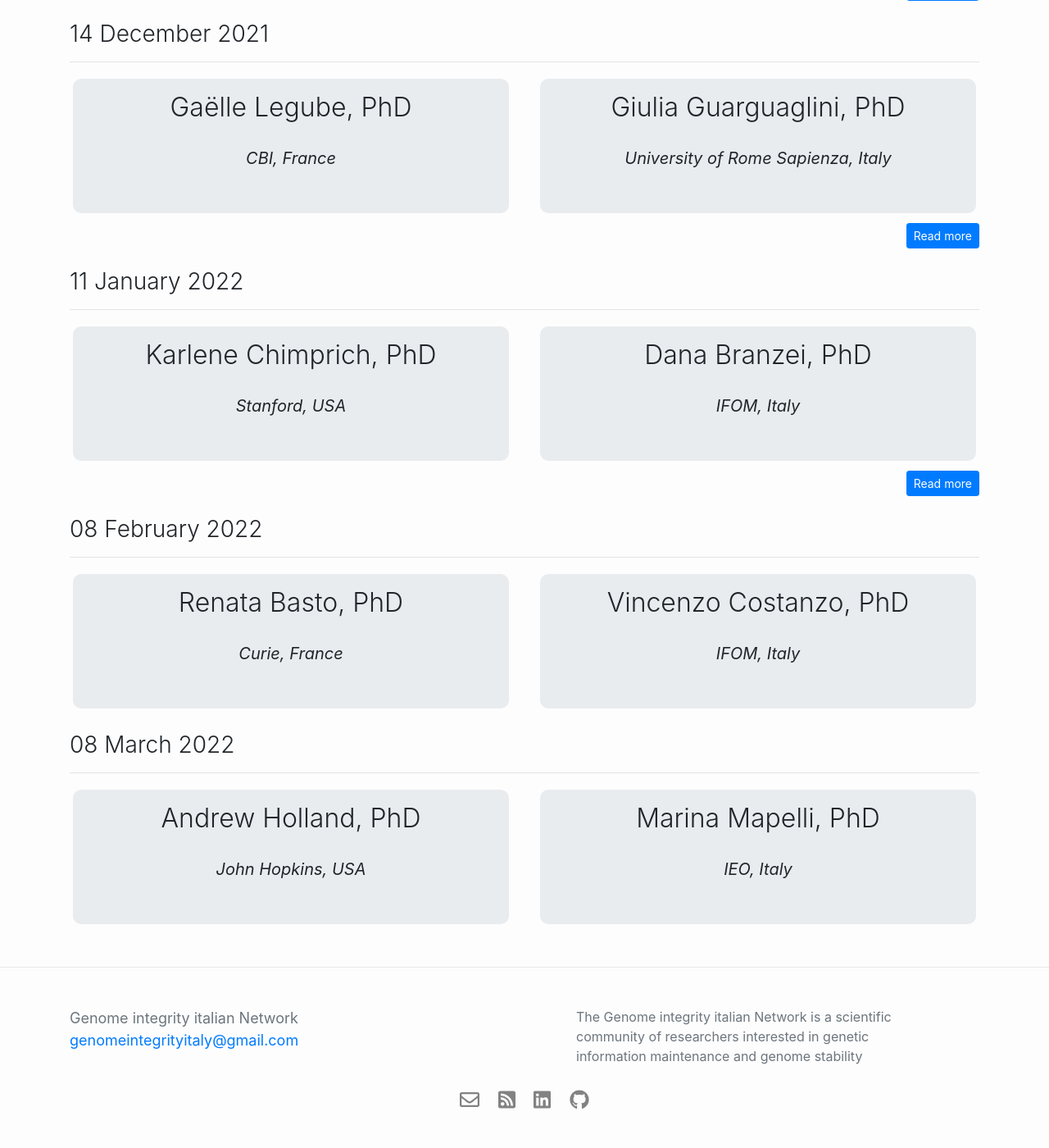
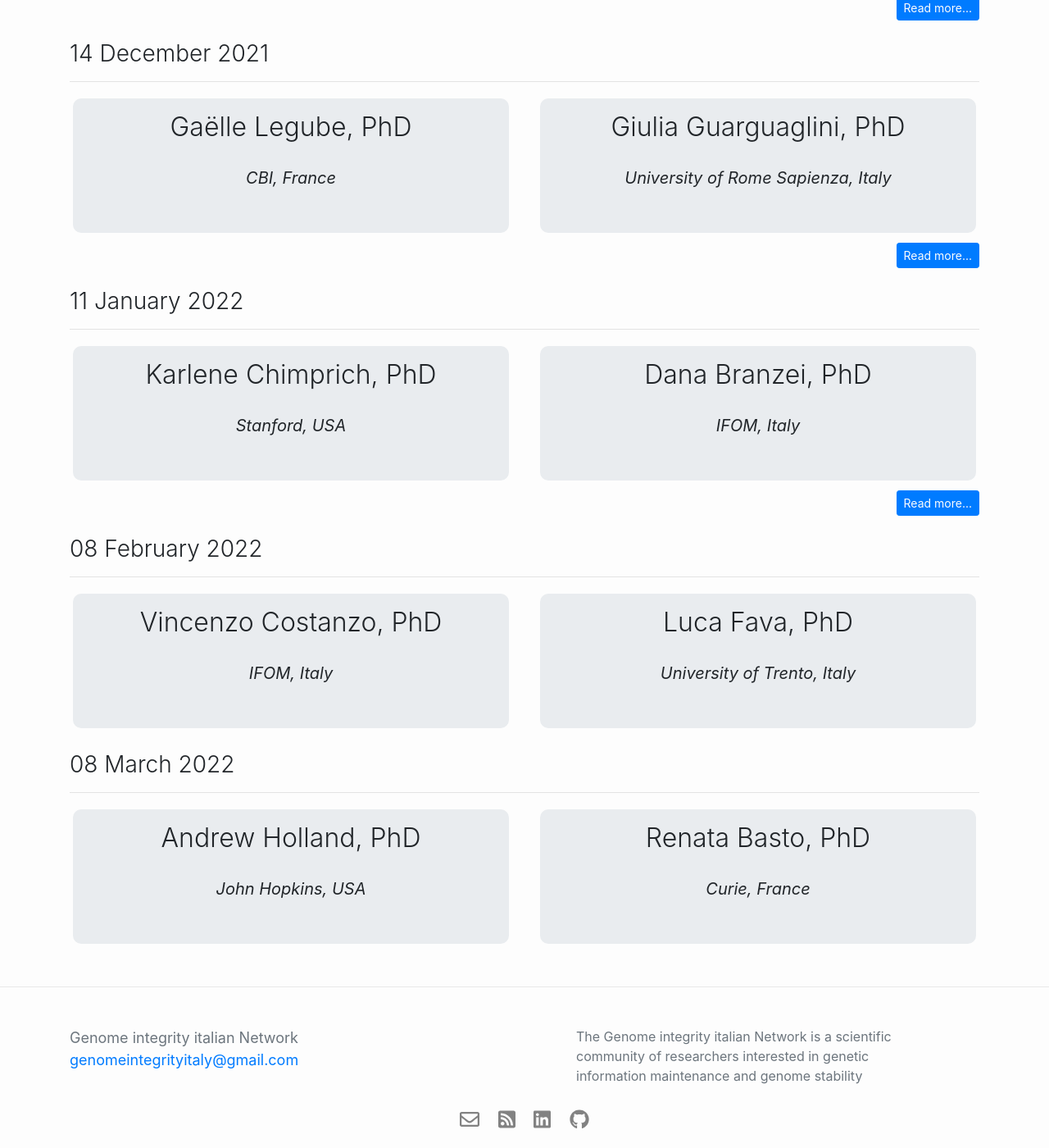
Before and after one commit to ftabaro/giin-website, a Jekyll site: the page built from pages/programme.markdown, in a window 1280 px wide and 1400 px high, scrolled down 1034 px. Shown: the whole window at 82% size. Built offline with Jekyll 4.4.1, drawn with Linux system fonts in a browser that asks for light colours; nearby versions of some CDN libraries; before the commit the page ends 2410 px from its top, so only the background shows below that; some of the changed text lies outside the part shown.

Commit message:
update programme

```diff
--- a/pages/programme.markdown
+++ b/pages/programme.markdown
@@ -57,13 +57,13 @@ webinars:
           nation: Italy
     - date: 08-02-2022
       speakers:
-        - name: Renata Basto
-          title: PhD
-          institute: Curie
-          nation: France
         - name: Vincenzo Costanzo
           title: PhD
           institute: IFOM
+          nation: Italy
+        - name: Luca Fava
+          title: PhD
+          institute: University of Trento
           nation: Italy
     - date: 08-03-2022
       speakers:
@@ -71,16 +71,14 @@ webinars:
           title: PhD
           institute: John Hopkins
           nation: USA
-        - name: Marina Mapelli
+        - name: Renata Basto
           title: PhD
-          institute: IEO
-          nation: Italy
+          institute: Curie
+          nation: France
 ---
 
 {% capture nowunix %}{{'now' | date: '%s'}}{% endcapture %}
 
-<div class="container mt-4 mb-5">
-<h1 class="h1 font-weight-light">Our webinars</h1>
 {% for webinar in page.webinars %}
     {% if webinar.postdate %}
         {% capture webinartime %}{{ webinar.postdate | date: '%s'}}{% endcapture %}
@@ -108,10 +106,9 @@ webinars:
     {% endif %}
     <div class="col-lg-12 mt-2">
         <div class="float-right">
-        <a href="{{posturl}}" class="btn btn-sm btn-primary">Read more</a>
+        <a href="{{posturl}}" class="btn btn-sm btn-primary">Read more...</a>
         </div>
     </div>
     {% endif %}
 </div>
 {% endfor %}
-</div>
```
Also changed, not shown: other parts of pages/programme.markdown (+2 -2 lines).
